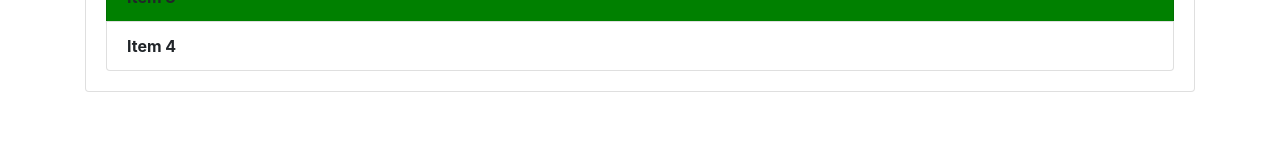
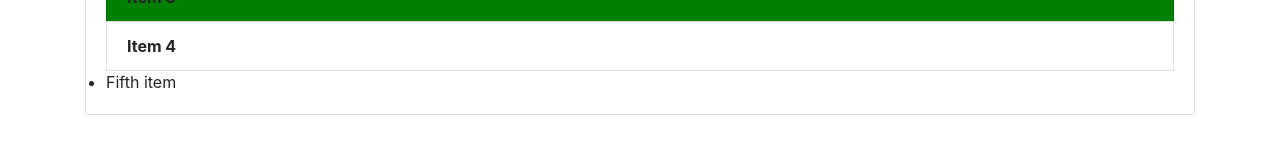
Before and after one commit to indrani321/FirstGit, a plain HTML site: page index.html in a window 1280 px wide. Shown: the part 408-562 px from the top of the page. Drawn offline with nearby package versions, Linux system fonts and the light colour scheme.

Commit message:
getElementsByTagName task done

```diff
--- a/dom.js
+++ b/dom.js
@@ -9,3 +9,5 @@
 {
     a[i].style.fontWeight='bold';
 }
+var b=document.getElementsByTagName("li");
+b[4].textContent='Fifth item';
--- a/index.html
+++ b/index.html
@@ -26,6 +26,7 @@
       <li class="list-group-item">Item 2</li>
       <li class="list-group-item">Item 3</li>
       <li class="list-group-item">Item 4</li>
+      <li>Item 5</li>
     </ul>
    </div>
   </div>
```
